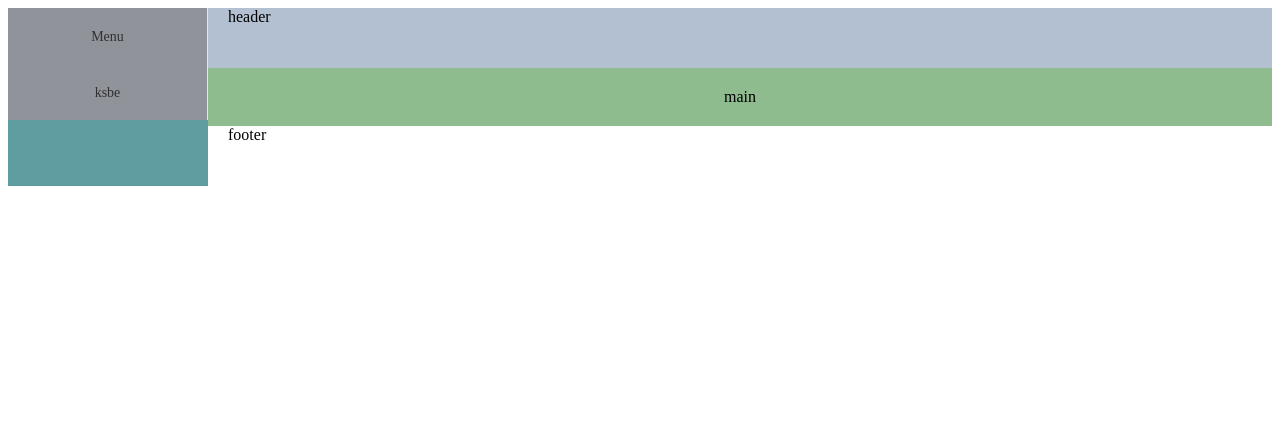
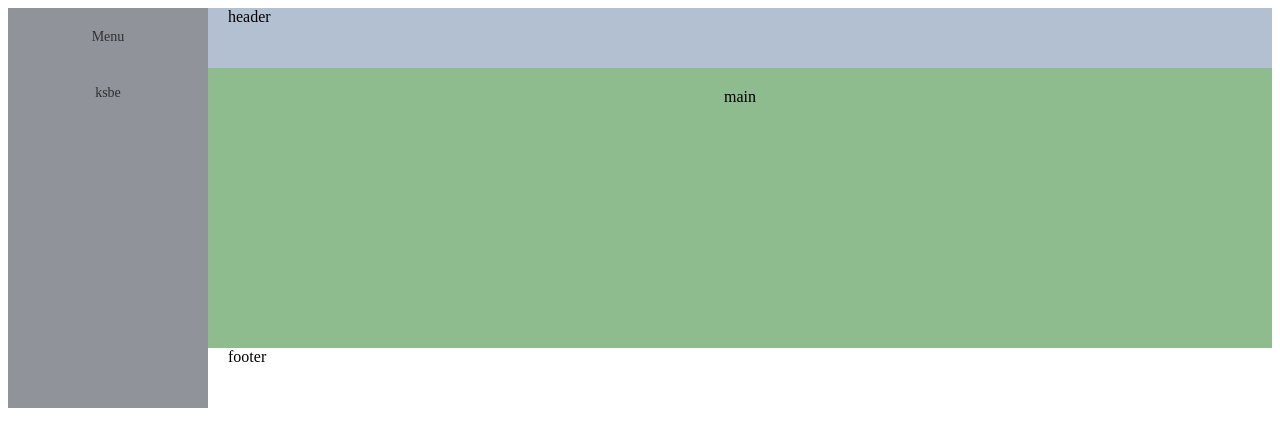
Before and after one commit to overlookart/ArtWebsite, a Vue app: page / in a window 1280 px wide. Shown: the top 446 px of the page. Built offline with nearby package versions, Linux system fonts and the light colour scheme.

Commit message:
左侧菜单样式

```diff
--- a/src/views/NavMenu.vue
+++ b/src/views/NavMenu.vue
@@ -15,18 +15,20 @@
      text-color="#303133"
      active-text-color="#409EFF"
      default-active="1"
+     class="el-menu-vertical-demo"
      @open="openMenuAction"
      @close="closeMenuAction"
+     @select="selectMenuAction"
      >
        <el-submenu index="1">
+            <i class="el-icon-location"></i>
             <span slot="title">Menu</span>
             <el-menu-item index="1-1"></el-menu-item>
             <el-menu-item index="1-2"></el-menu-item>
        </el-submenu>
        <el-submenu index="2">
+            <i class="el-icon-menu"></i>
             <span slot="title">ksbe</span>
-            <el-menu-item index="1-1"></el-menu-item>
-            <el-menu-item index="1-2"></el-menu-item>
        </el-submenu>
      </el-menu>
  </div>
@@ -40,7 +42,9 @@ export default {
     data () {
       return {
         menus: [
+            {
 
+            }
         ]
       }
     },
@@ -56,6 +60,10 @@ export default {
 
         closeMenuAction(key, keyPath){
             console.log("关闭菜单",key, keyPath);
+        },
+
+        selectMenuAction(key, keyPath){
+            console.log("选中菜单",key, keyPath);
         }
     },
 /*------生命周期-------*/
@@ -79,5 +87,8 @@ export default {
 </script>
 
 <style>
-
+.el-menu-vertical-demo:not(.el-menu--collapse) {
+    width: 200px;
+    min-height: 400px;
+  }
 </style>
```
